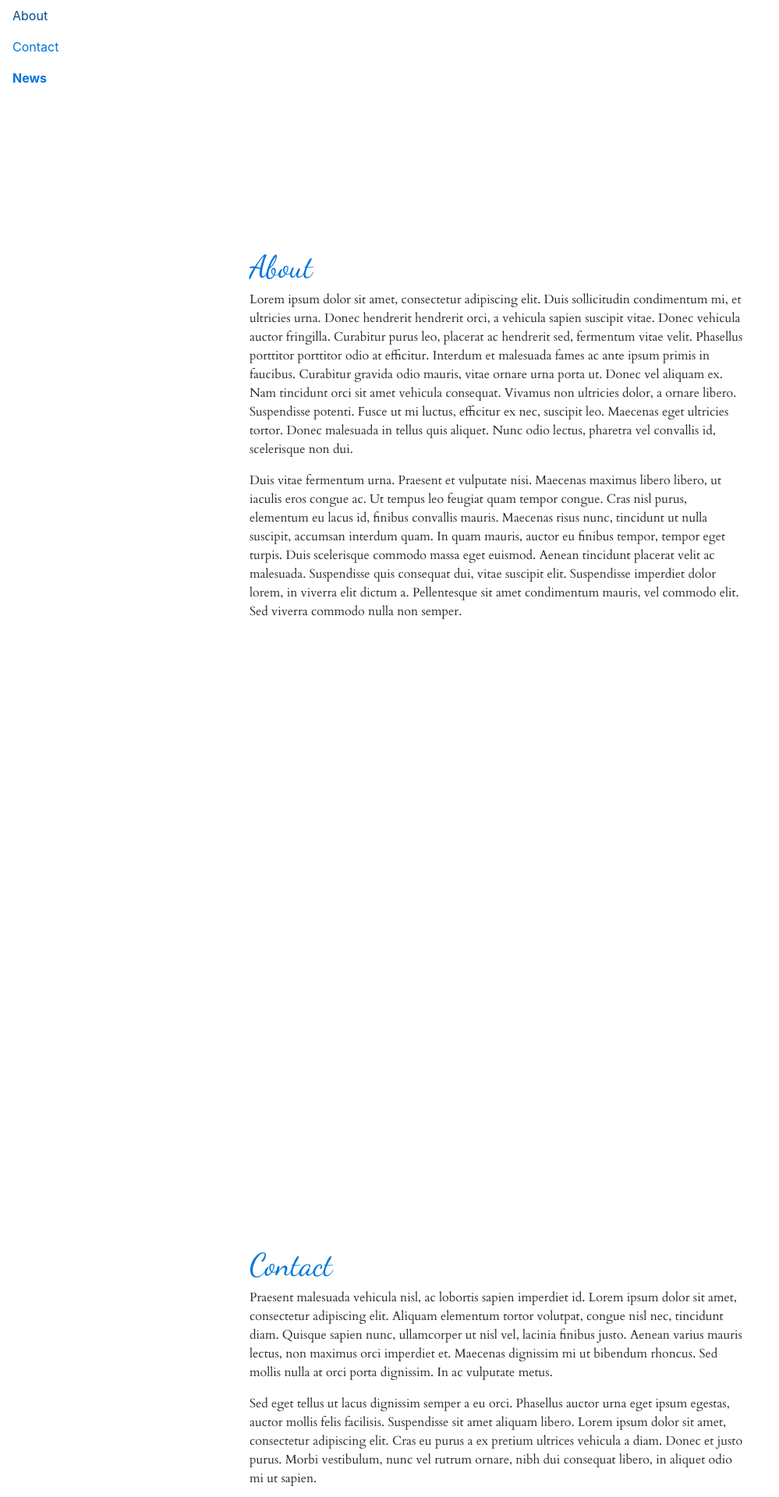
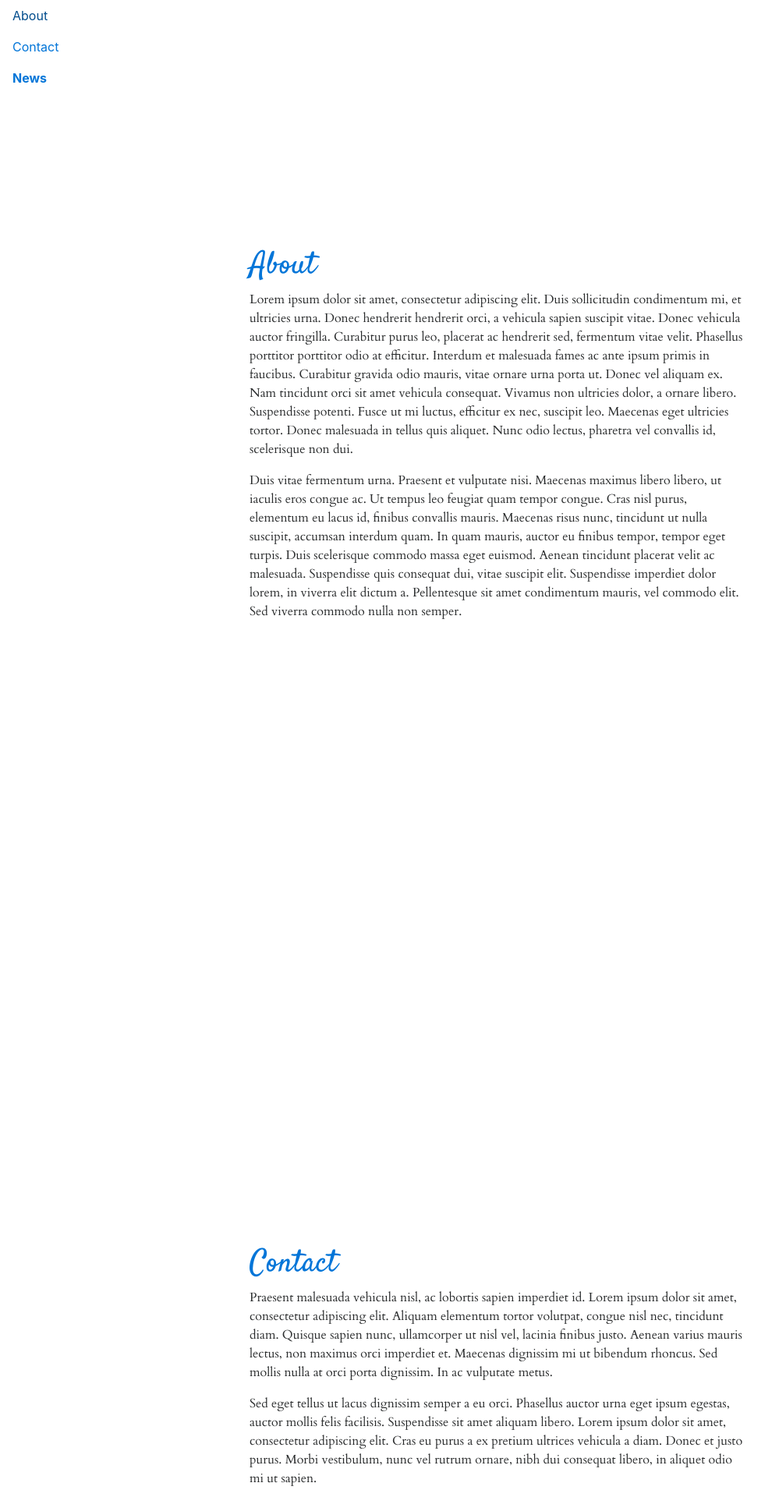
Before and after one commit to JoyceKimberly/SoniaBjornsen, a Jekyll site: the page built from index.md, in a window 1280 px wide. Shown: the top 1920 px of the page at 78% size, without its empty margins (0-999 px from the left). Built offline with Jekyll 4.4.1, drawn with Linux system fonts in a browser that asks for light colours; nearby versions of some CDN libraries; the repository's description, which GitHub fills in, is left out.

Commit message:
Update style.scss

```diff
--- a/assets/css/style.scss
+++ b/assets/css/style.scss
@@ -16,10 +16,10 @@
 }
 
 @import url('https://fonts.googleapis.com/css?family=Cardo:400,400i,700&subset=latin-ext');
-@import url('https://fonts.googleapis.com/css?family=Dancing+Script&subset=latin-ext');
+@import url('https://fonts.googleapis.com/css?family=Satisfy');
 
-$font1: Cardo, serif;
-$font2: 'Dancing Script', cursive;
+$font1: 'Cardo', serif;
+$font2: 'Satisfy', cursive;
 
 $side-width: 25vw;
 
```
